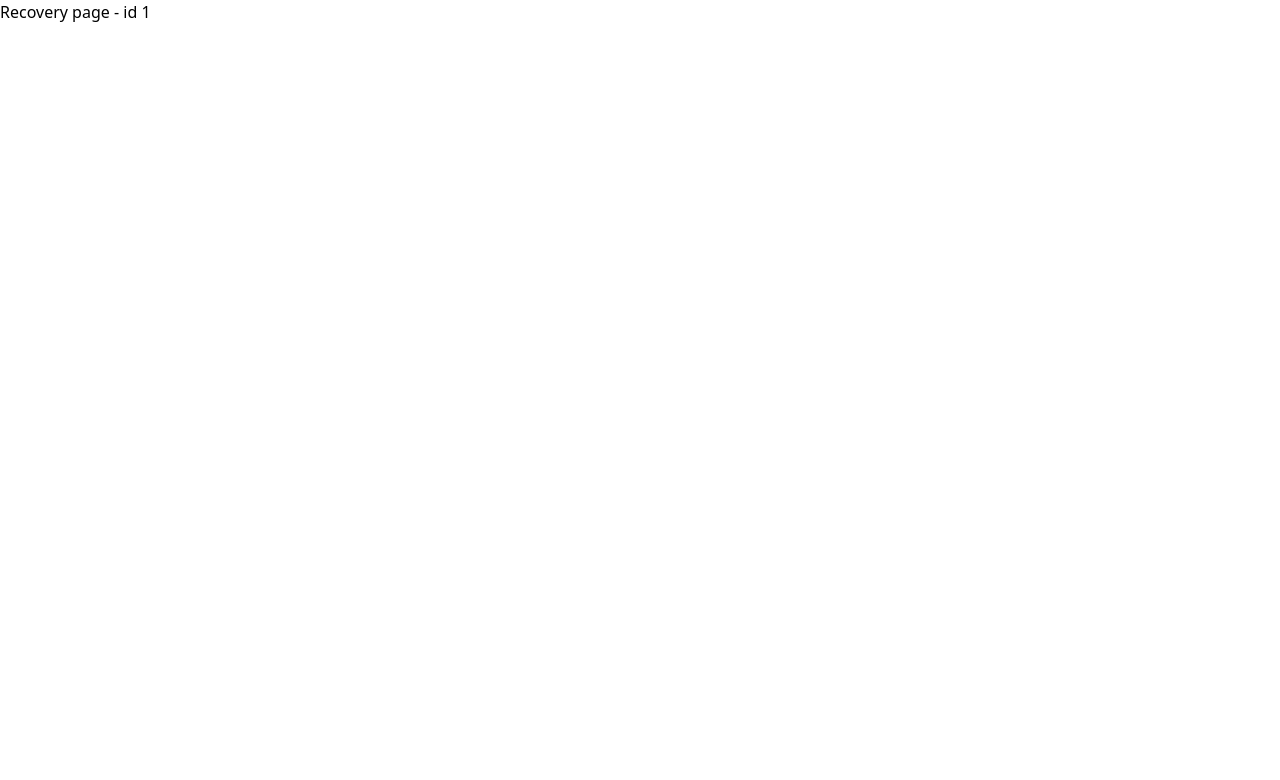
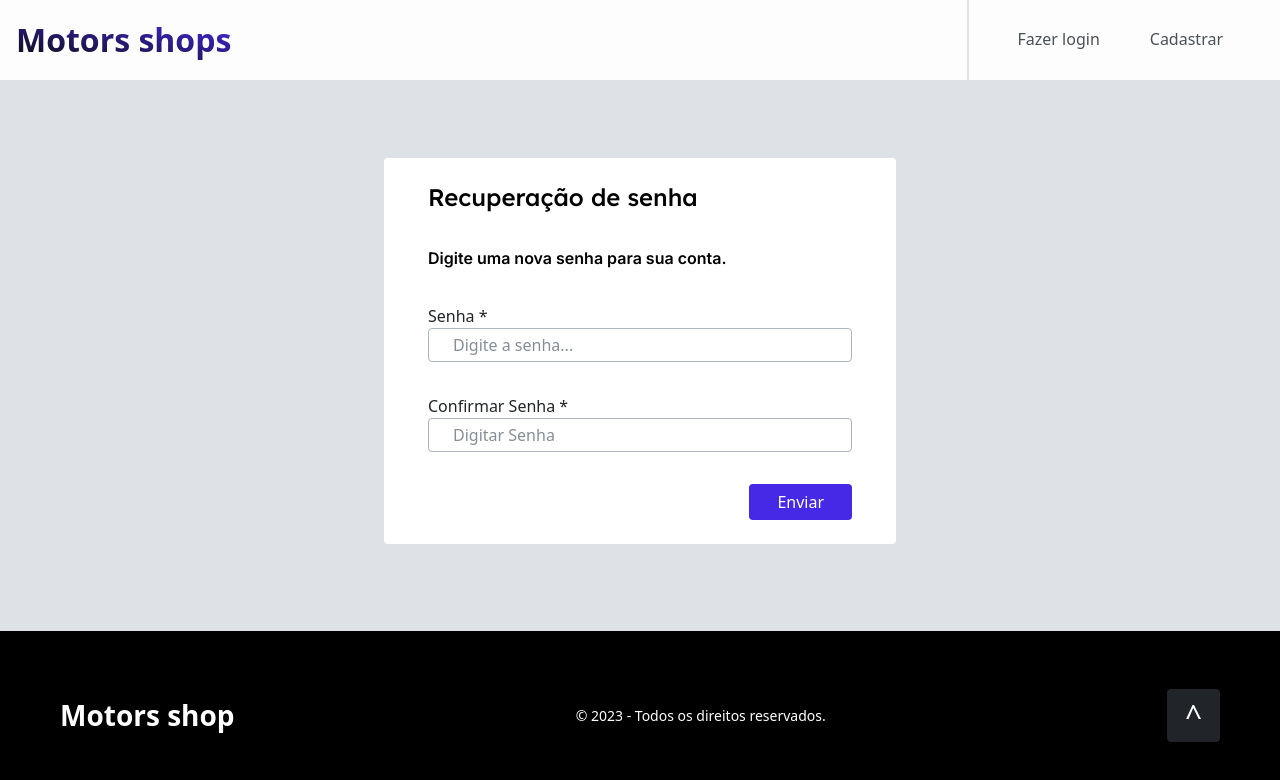
Before and after one commit to Projeto-Full-Stack/Projeto-FullStack-Grupo11, a Next.js app in the folder frontend/: page /recovery/1 in a window 1280 px wide. Shown: the top 780 px of the page. Built offline with nearby package versions, Linux system fonts and the light colour scheme.

Commit message:
feat/backend: change user module info, feat/frontend: recovery and reset password pages

```diff
--- /dev/null
+++ b/frontend/src/context/recovery.context.tsx
@@ -0,0 +1,63 @@
+import {
+  RecoveryInterface,
+  ResetPassInterface,
+} from "@/schemas/recovery.schema";
+import motorsApi from "@/services/motors.service";
+import { useRouter } from "next/router";
+import { ReactNode, createContext, useContext } from "react";
+
+interface Props {
+  children: ReactNode;
+}
+
+interface IRecoveryProvider {
+  sendRecoveryEmail: (data: RecoveryInterface) => void;
+  resetPassword: (
+    token: string | string[] | undefined,
+    data: ResetPassInterface
+  ) => void;
+}
+
+const recoveryContext = createContext<IRecoveryProvider>(
+  {} as IRecoveryProvider
+);
+
+export const RecoveryProvider = ({ children }: Props) => {
+  const router = useRouter();
+
+  const sendRecoveryEmail = async (data: RecoveryInterface) => {
+    await motorsApi
+      .post("users/resetPassword", data)
+      .then(() => {
+        alert("Email enviado com sucesso!");
+        router.push("login");
+      })
+      .catch((error) => {
+        alert("Usuário não encontrado");
+        console.error(error);
+      });
+  };
+
+  const resetPassword = async (
+    token: string | string[] | undefined,
+    data: ResetPassInterface
+  ) => {
+    await motorsApi
+      .patch(`users/resetPassword/${token}`, data)
+      .then(() => {
+        alert("Senha modificada com sucesso!");
+        router.push("/login");
+      })
+      .catch((error) => {
+        console.error(error);
+      });
+  };
+
+  return (
+    <recoveryContext.Provider value={{ sendRecoveryEmail, resetPassword }}>
+      {children}
+    </recoveryContext.Provider>
+  );
+};
+
+export const RecoveryContext = () => useContext(recoveryContext);
--- a/frontend/src/pages/_app.tsx
+++ b/frontend/src/pages/_app.tsx
@@ -4,16 +4,19 @@ import "@/styles/globals.css";
 import type { AppProps } from "next/app";
 import { LoginProvider } from "@/context/login.context";
 import { RegisterProvider } from "@/context/register.context";
+import { RecoveryProvider } from "@/context/recovery.context";
 
 export default function App({ Component, pageProps }: AppProps) {
   return (
     <ModalProvider>
       <RegisterProvider>
         <LoginProvider>
-          <Component {...pageProps} />
+          <RecoveryProvider>
+            <Component {...pageProps} />
+          </RecoveryProvider>
           <Modal />
         </LoginProvider>
       </RegisterProvider>
     </ModalProvider>
-  )
+  );
 }
--- a/frontend/src/pages/recovery/[id].tsx
+++ b/frontend/src/pages/recovery/[id].tsx
@@ -1,10 +1,81 @@
-import { useRouter } from "next/router"
+import Input from "@/components/Inputs/input";
+import Button from "@/components/button";
+import { Footer } from "@/components/footer";
+import NavBar from "@/components/navbar";
+import { Heading } from "@/components/typography/heading.component";
+import { Text } from "@/components/typography/text.component";
+import { RecoveryContext } from "@/context/recovery.context";
+import { ResetPassInterface, resetPassSchema } from "@/schemas/recovery.schema";
+import { zodResolver } from "@hookform/resolvers/zod";
+import { useRouter } from "next/router";
+import { useForm } from "react-hook-form";
 
+export default function Reset() {
+  const router = useRouter();
 
-export default function (){
-    const router = useRouter()
+  const {
+    register,
+    handleSubmit,
+    formState: { errors },
+  } = useForm<ResetPassInterface>({
+    resolver: zodResolver(resetPassSchema),
+  });
 
-    return (
-        <p>Recovery page - id {router.query.id}</p>
-    )
+  const { resetPassword } = RecoveryContext();
+
+  return (
+    <div className="flex flex-col min-h-screen bg-colors_color_white_fixed lg:bg-grey-6">
+      <NavBar />
+      <main className="flex flex-1 items-center">
+        <form
+          onSubmit={handleSubmit((data) =>
+            resetPassword(router.query.id, data)
+          )}
+          className="flex flex-col px-11 py-6 mt-[50px] rounded bg-colors_color_white_fixed w-screen gap-8
+                lg:max-w-[512px]
+                lg:mx-auto
+                "
+        >
+          <Heading type="h5" weight={500}>
+            Recuperação de senha
+          </Heading>
+          <Text type="b1" weight={600}>
+            Digite uma nova senha para sua conta.
+          </Text>
+          <Input
+            input_name="password"
+            input_type="password"
+            label="Senha *"
+            extra_classes="flex flex-col w-full"
+            register={register("password")}
+          >
+            Digite a senha...
+          </Input>
+          {errors.password && (
+            <p className={`flex py-2 text-feedback-alert_1`}>
+              {errors.password.message}
+            </p>
+          )}
+          <Input
+            register={register("confirmPassword")}
+            input_name="confirmPassword"
+            input_type="password"
+            label="Confirmar Senha *"
+            extra_classes="flex flex-col w-full"
+          >
+            {"Digitar Senha"}
+          </Input>
+          {errors.confirmPassword && (
+            <p className={`flex py-2 text-feedback-alert_1`}>
+              {errors.confirmPassword.message}
+            </p>
+          )}
+          <Button type="bg-brand" extra_classes="self-end">
+            Enviar
+          </Button>
+        </form>
+      </main>
+      <Footer />
+    </div>
+  );
 }
--- a/frontend/src/pages/recovery/index.tsx
+++ b/frontend/src/pages/recovery/index.tsx
@@ -1,28 +1,62 @@
-import Input from "@/components/Inputs/input"
-import Button from "@/components/button"
-import { Footer } from "@/components/footer"
-import NavBar from "@/components/navbar"
-import { Heading } from "@/components/typography/heading.component"
-import { Text } from "@/components/typography/text.component"
+import Input from "@/components/Inputs/input";
+import Button from "@/components/button";
+import { Footer } from "@/components/footer";
+import NavBar from "@/components/navbar";
+import { Heading } from "@/components/typography/heading.component";
+import { Text } from "@/components/typography/text.component";
+import { RecoveryContext } from "@/context/recovery.context";
+import { RecoveryInterface, recoverySchema } from "@/schemas/recovery.schema";
+import { zodResolver } from "@hookform/resolvers/zod";
+import { useForm } from "react-hook-form";
 
+export default function Recovery() {
+  const {
+    register,
+    handleSubmit,
+    formState: { errors },
+  } = useForm<RecoveryInterface>({
+    resolver: zodResolver(recoverySchema),
+  });
 
-export default function (){
+  const { sendRecoveryEmail } = RecoveryContext();
 
   return (
     <div className="flex flex-col min-h-screen bg-colors_color_white_fixed lg:bg-grey-6">
       <NavBar />
       <main className="flex flex-1 items-center">
-                <form className="flex flex-col px-11 py-6 rounded bg-colors_color_white_fixed w-screen gap-8
+        <form
+          onSubmit={handleSubmit(sendRecoveryEmail)}
+          className="flex flex-col px-11 py-6 mt-[50px] rounded bg-colors_color_white_fixed w-screen gap-8
                 lg:max-w-[512px]
                 lg:mx-auto
-                ">
-                    <Heading type="h5" weight={500}>Title</Heading>
-                    <Text type="b1" weight={600}>Digite seu email para fazer o envio do email para recuperar a senha.</Text>
-                    <Input input_name="email" input_type="email" label="Email" extra_classes="flex flex-col w-full">Digite seu email...</Input>
-                    <Button type="bg-brand" extra_classes="self-end">Enviar</Button>
+                "
+        >
+          <Heading type="h5" weight={500}>
+            Recuperação de senha
+          </Heading>
+          <Text type="b1" weight={600}>
+            Digite seu email para fazer o envio do email para recuperar a senha.
+          </Text>
+          <Input
+            input_name="email"
+            input_type="email"
+            label="Email"
+            extra_classes="flex flex-col w-full"
+            register={register("email")}
+          >
+            Digite seu email...
+          </Input>
+          {errors.email && (
+            <p className={`flex py-2 text-feedback-alert_1`}>
+              {errors.email.message}
+            </p>
+          )}
+          <Button type="bg-brand" extra_classes="self-end">
+            Enviar
+          </Button>
         </form>
       </main>
       <Footer />
     </div>
-    )
+  );
 }
--- /dev/null
+++ b/frontend/src/schemas/recovery.schema.ts
@@ -0,0 +1,25 @@
+import { z } from "zod";
+
+export const recoverySchema = z.object({
+  email: z
+    .string()
+    .min(1, { message: "Esse campo é obrigatório" })
+    .max(120, { message: "O email pode ter no máximo 255 caracteres" })
+    .email("Insira um email válido"),
+});
+
+export const resetPassSchema = z
+  .object({
+    password: z
+      .string()
+      .min(8, { message: "A senha deve conter no mínimo 8 caracteres" })
+      .max(120, { message: "Tamanho máximo atingido" }),
+    confirmPassword: z.string().nonempty("Insira a senha novamente"),
+  })
+  .refine((data) => data.password === data.confirmPassword, {
+    message: "As senhas não coincidem",
+    path: ["confirmPassword"],
+  });
+
+export type RecoveryInterface = z.infer<typeof recoverySchema>;
+export type ResetPassInterface = z.infer<typeof resetPassSchema>;
```
Lines whose indentation alone changed are shown as unchanged.
